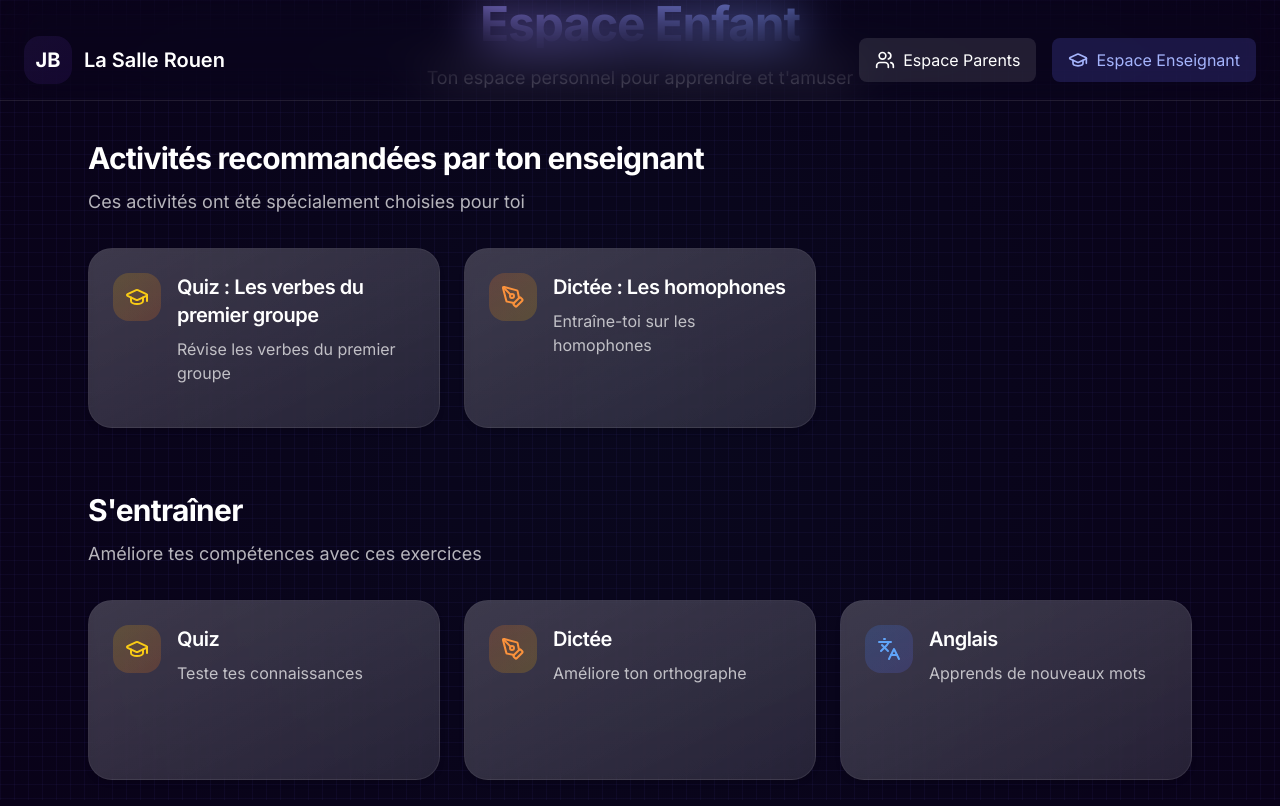
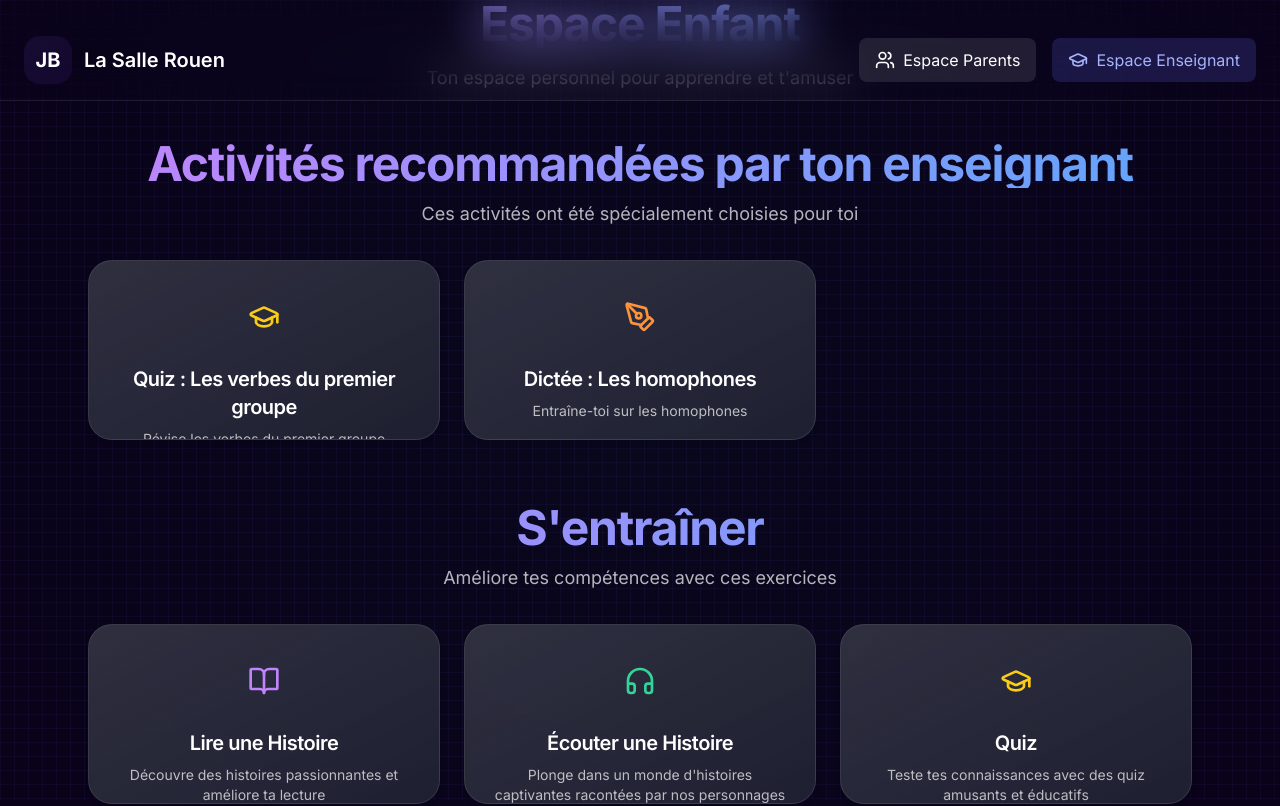
Before and after one commit to Rafikellou/petit-g-nie, a Next.js app: page / in a window 1280 px wide. Shown: the top 806 px of the page. Built offline with nearby package versions, Linux system fonts and the light colour scheme.

Commit message:
style: update color scheme and layout
- Update background and card colors
- Add gradient text for titles
- Center content in cards
- Update activity icons and colors
- Make cards uniform in size

```diff
--- a/src/app/globals.css
+++ b/src/app/globals.css
@@ -5,9 +5,9 @@
 :root {
   --primary: 139, 92, 246; /* RGB values for #8B5CF6 */
   --primary-dark: 124, 58, 237; /* RGB values for #7C3AED */
-  --background: #0F172A;
-  --surface-dark: #1A2234;
-  --card-bg: rgba(255, 255, 255, 0.05);
+  --background: #0B1120;
+  --surface-dark: #1a1f2e;
+  --card-bg: rgba(26, 31, 46, 0.6);
   --card-border: rgba(255, 255, 255, 0.1);
   --sat: env(safe-area-inset-top);
   --sab: env(safe-area-inset-bottom);
@@ -106,7 +106,7 @@
 
   .glass-card {
     @apply bg-[var(--card-bg)] backdrop-blur-xl
-    border border-[var(--card-border)] rounded-xl
+    border border-white/[0.05] rounded-xl
     shadow-lg;
   }
 
--- a/src/app/page.tsx
+++ b/src/app/page.tsx
@@ -35,31 +35,52 @@ const recommendedActivities = [
 
 const trainingActivities = [
   {
+    href: '/stories',
+    title: 'Lire une Histoire',
+    description: 'Découvre des histoires passionnantes et améliore ta lecture',
+    icon: BookOpen,
+    color: 'text-purple-400',
+    bgGradient: 'from-purple-900/40 to-purple-800/40'
+  },
+  {
+    href: '/listen',
+    title: 'Écouter une Histoire',
+    description: 'Plonge dans un monde d\'histoires captivantes racontées par nos personnages',
+    icon: Headphones,
+    color: 'text-emerald-400',
+    bgGradient: 'from-emerald-900/40 to-emerald-800/40'
+  },
+  {
     href: '/quiz',
     title: 'Quiz',
-    description: 'Teste tes connaissances',
+    description: 'Teste tes connaissances avec des quiz amusants et éducatifs',
     icon: GraduationCap,
     color: 'text-yellow-400',
-    bgGradient: 'from-yellow-500/20 to-orange-500/20',
-    progress: 75
+    bgGradient: 'from-yellow-900/40 to-yellow-800/40'
   },
   {
-    href: '/dictee',
-    title: 'Dictée',
-    description: 'Améliore ton orthographe',
-    icon: PenTool,
-    color: 'text-orange-400',
-    bgGradient: 'from-orange-500/20 to-yellow-500/20',
-    progress: 40
+    href: '/blagues',
+    title: 'Blagues',
+    description: 'Amuse-toi avec des blagues et des devinettes',
+    icon: LightbulbIcon,
+    color: 'text-rose-400',
+    bgGradient: 'from-rose-900/40 to-rose-800/40'
+  },
+  {
+    href: '/creer-histoire',
+    title: 'Créer une Histoire',
+    description: 'Laisse libre cours à ton imagination',
+    icon: Wand2,
+    color: 'text-blue-400',
+    bgGradient: 'from-blue-900/40 to-blue-800/40'
   },
   {
     href: '/english',
-    title: 'Anglais',
-    description: 'Apprends de nouveaux mots',
+    title: 'Apprendre l\'Anglais',
+    description: 'Découvre et pratique l\'anglais de manière ludique',
     icon: Languages,
-    color: 'text-blue-400',
-    bgGradient: 'from-blue-500/20 to-indigo-500/20',
-    progress: 30
+    color: 'text-red-400',
+    bgGradient: 'from-red-900/40 to-red-800/40'
   }
 ];
 
--- a/src/components/home/ActivitySection.tsx
+++ b/src/components/home/ActivitySection.tsx
@@ -42,9 +42,9 @@ export function ActivitySection({ title, description, activities }: ActivitySect
       <motion.div
         initial={{ opacity: 0, y: 20 }}
         animate={{ opacity: 1, y: 0 }}
-        className="mb-8"
+        className="mb-8 text-center"
       >
-        <h2 className="text-3xl font-bold mb-3">{title}</h2>
+        <h2 className="text-4xl md:text-5xl font-bold mb-3 bg-gradient-to-r from-purple-400 to-blue-400 text-transparent bg-clip-text">{title}</h2>
         {description && (
           <p className="text-lg text-white/70">{description}</p>
         )}
@@ -60,33 +60,19 @@ export function ActivitySection({ title, description, activities }: ActivitySect
           <motion.div key={activity.href} variants={item}>
             <Link
               href={activity.href}
-              className="block glass-card hover:scale-[1.02] transition-all hover:shadow-lg relative overflow-hidden rounded-2xl bg-white/5 backdrop-blur-sm h-[180px]"
+              className="block glass-card hover:scale-[1.02] transition-all hover:shadow-lg relative overflow-hidden rounded-2xl bg-[#1a1f2e]/60 backdrop-blur-sm h-[180px]"
             >
-              <div className="absolute inset-0 bg-gradient-to-br from-white/[0.075] to-white/[0.025]" />
-
-              {/* Badges */}
-              <div className="absolute top-3 right-3 flex flex-col items-end gap-2">
-                {activity.isNew && (
-                  <span className="bg-gradient-to-r from-green-400 to-emerald-400 text-white text-sm px-3 py-1 rounded-full font-medium">
-                    Nouveau
-                  </span>
-                )}
-                {activity.isComingSoon && (
-                  <span className="bg-gradient-to-r from-yellow-400 to-amber-400 text-white text-sm px-3 py-1 rounded-full font-medium">
-                    Bientôt
-                  </span>
-                )}
-              </div>
+              <div className="absolute inset-0 bg-gradient-to-br from-white/[0.02] to-transparent" />
 
               {/* Content */}
               <div className="relative p-6">
-                <div className="flex items-start gap-4">
-                  <div className={`rounded-xl bg-gradient-to-br ${activity.bgGradient} p-3 flex-shrink-0`}>
-                    <activity.icon className={`w-6 h-6 ${activity.color}`} />
+                <div className="flex flex-col items-center text-center gap-4">
+                  <div className={`rounded-full ${activity.bgGradient} p-4`}>
+                    <activity.icon className={`w-8 h-8 ${activity.color}`} />
                   </div>
-                  <div className="flex-grow min-w-0">
+                  <div>
                     <h3 className="text-xl font-semibold mb-2 text-white">{activity.title}</h3>
-                    <p className="text-base text-white/70">{activity.description}</p>
+                    <p className="text-sm text-white/70">{activity.description}</p>
                   </div>
                 </div>
               </div>
```
